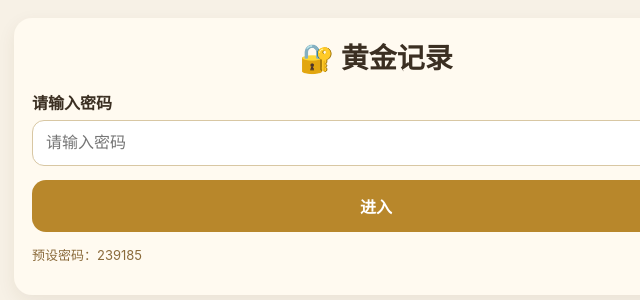
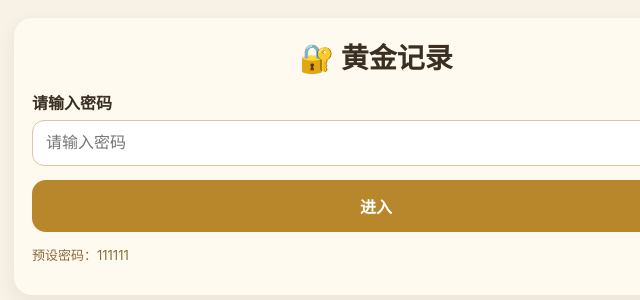
Before and after one commit to chunwei2508/gold-report, a plain HTML site: page index.html in a window 1280 px wide. Shown: the full height of the page, 264-904 px from the left. Drawn offline with Linux system fonts and the light colour scheme.

Commit message:
Update index.html

```diff
--- a/index.html
+++ b/index.html
@@ -101,7 +101,7 @@ button{
     <label>请输入密码</label>
     <input type="password" id="passwordInput" placeholder="请输入密码">
     <button class="primary" onclick="login()">进入</button>
-    <p style="font-size:13px;color:#8b6b3b;">预设密码：239185</p>
+    <p style="font-size:13px;color:#8b6b3b;">预设密码：111111</p>
   </div>
 
   <div id="app" class="hidden">
```
